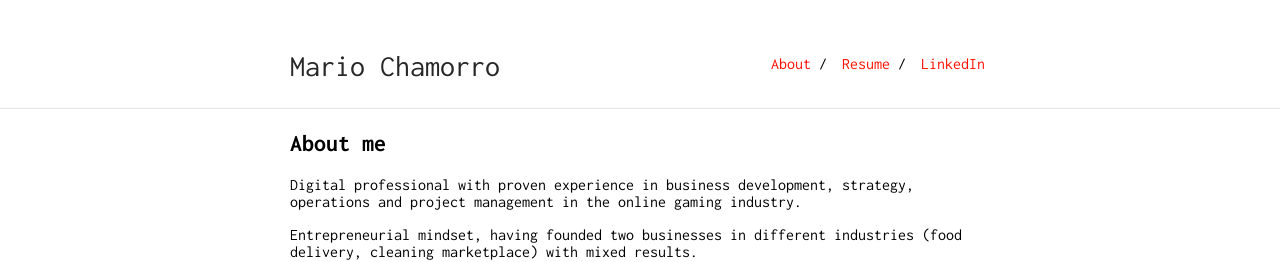
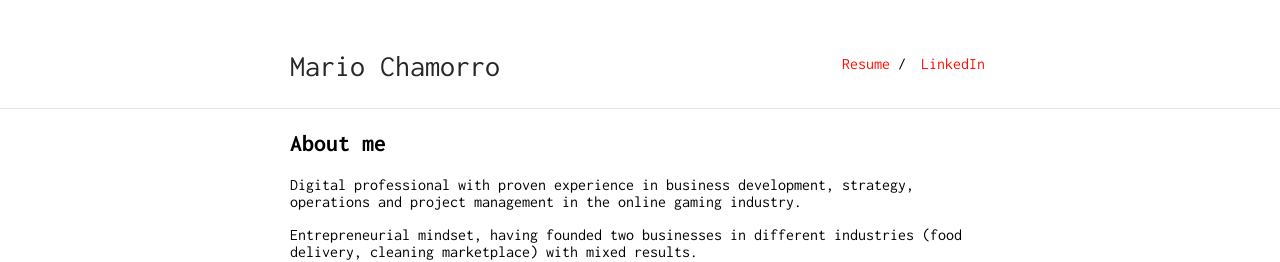
Before and after one commit to mario-chamorro/mario-chamorro.github.io, a Jekyll site: the page built from index.md, in a window 1280 px wide. Shown: the top 262 px of the page. Built offline with Jekyll 4.4.1, drawn with Linux system fonts in a browser that asks for light colours; our own code applies the rules of GitHub Pages for plain Markdown files.

Commit message:
Update _config.yml

```diff
--- a/_config.yml
+++ b/_config.yml
@@ -16,8 +16,6 @@ sass:
     sass_dir: _sass
 
 nav:
- - name: "About"
-   link: "http://www.mariochamorro.com"
  - name: "Resume"
    link: "https://drive.google.com/file/d/1NdyjLS31lb9tkR0btO1BbjkFN07MJQj9/view?usp=sharing"
  - name: "LinkedIn"
```
